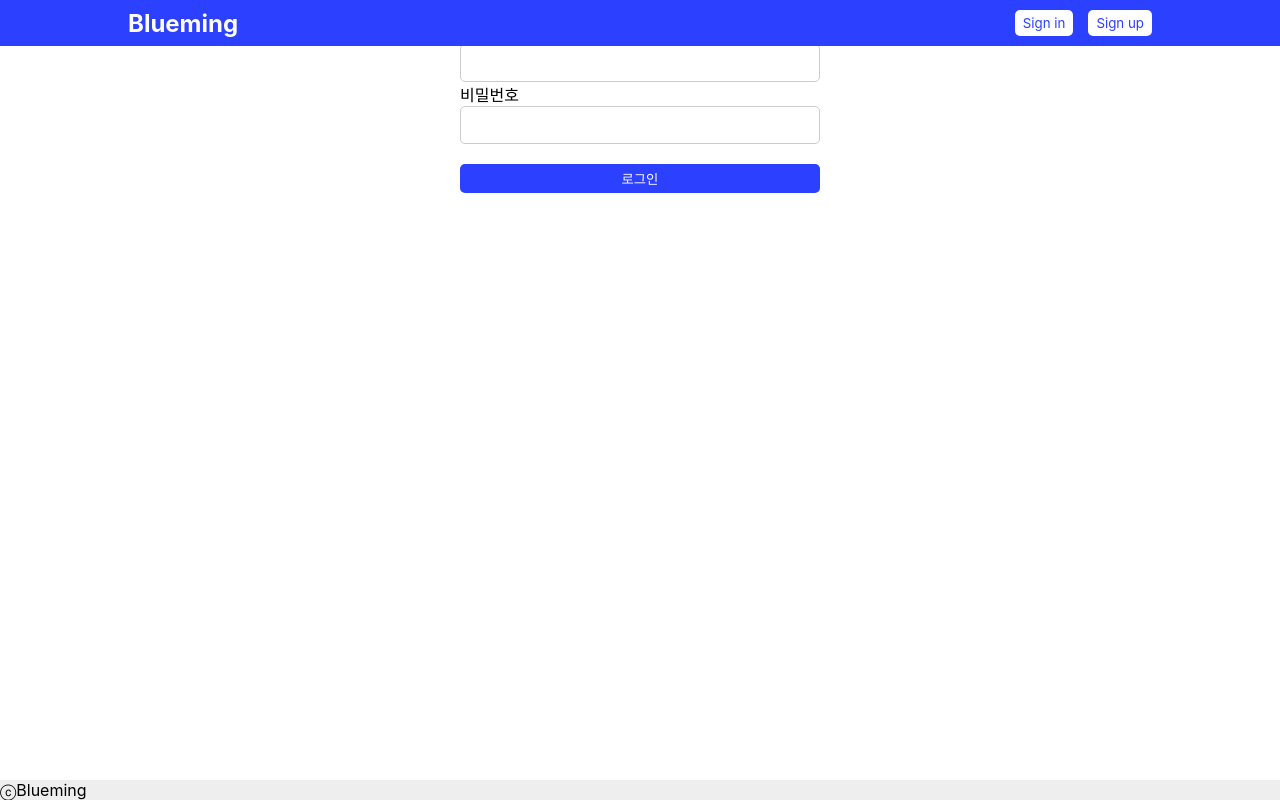
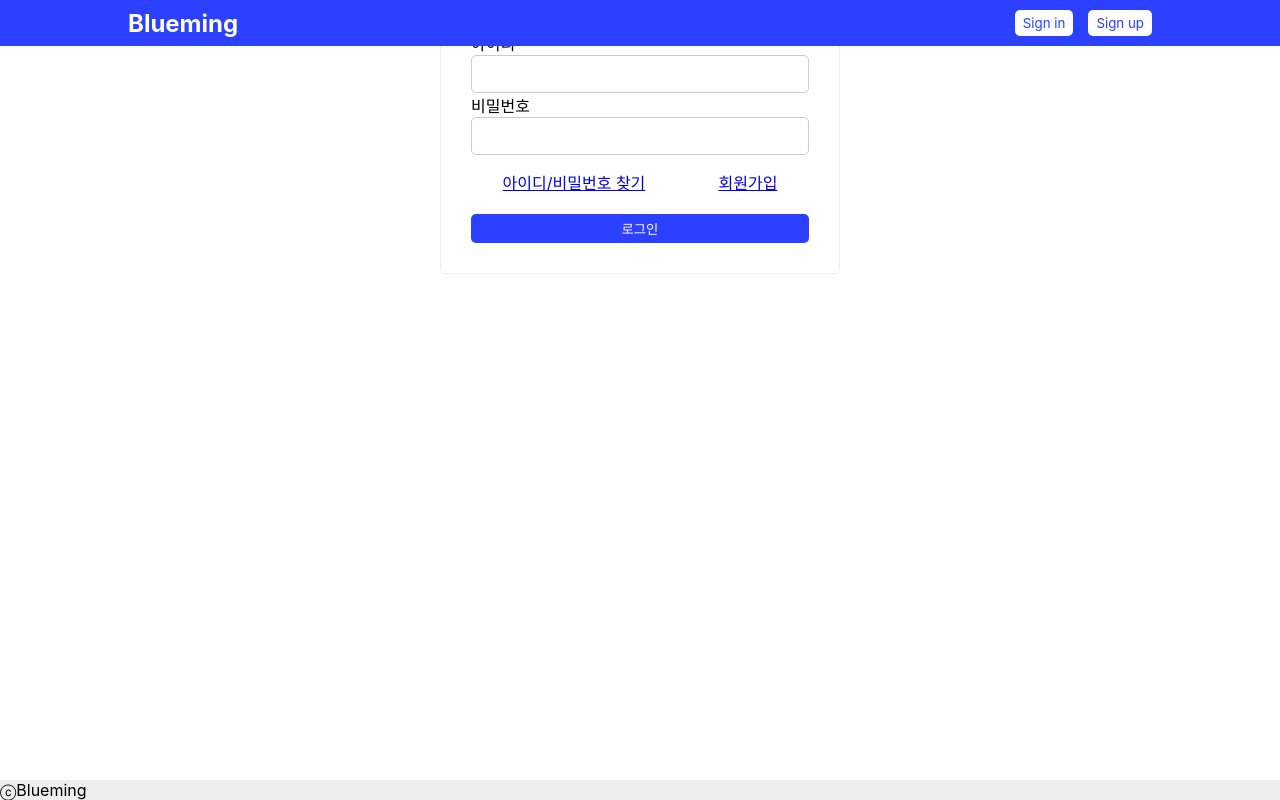
Before and after one commit to ReturnReason/Blueming, a React (Create React App) app in the folder front/miniproject/: page /signin in a window 1280 px wide. Built offline with nearby package versions, Linux system fonts and the light colour scheme; a web font is replaced by a local one.

Commit message:
feat(SignIn): 아이디, 비밀번호 찾기, 회원가입 버튼 추가

```diff
--- a/front/miniproject/src/pages/SignIn.jsx
+++ b/front/miniproject/src/pages/SignIn.jsx
@@ -9,11 +9,17 @@ function SignIn() {
         <TextInput width={'100%'} name='id' />
         <Label htmlFor='pw' title='비밀번호' />
         <TextInput width={'100%'} name='pw' />
-        <div>
-          <Button mt={'20px'} width={'100%'}>
-            로그인
-          </Button>
-        </div>
+        <LoginContainer>
+          <p>
+            <a href='#'>아이디/비밀번호 찾기</a>
+          </p>
+          <p>
+            <a href='#'>회원가입</a>
+          </p>
+        </LoginContainer>
+        <Button mt={'20px'} width={'100%'}>
+          로그인
+        </Button>
       </form>
     </Container>
   );
@@ -23,6 +29,16 @@ export default SignIn;
 
 const Container = styled.div`
   width: 400px;
-  padding: 20px;
+  padding: 30px;
   margin: 0 auto;
+  border: 1px solid #eee;
+  border-radius: 5px;
 `;
+
+const LoginContainer = styled.div`
+  display: flex;
+  width: 100%;
+  gap: 10px;
+  justify-content: space-around;
+  margin-top: 15px;
+`;
```
